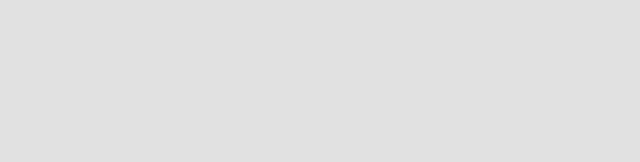
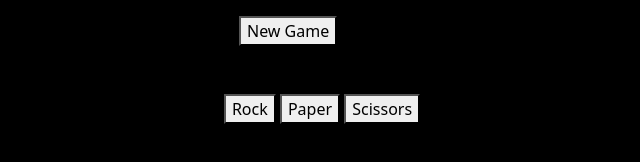
Before and after one commit to javjreyes/rockPaperScissors, a plain HTML site: page index.html in a window 1280 px wide. Shown: the whole page, without its empty margins (318-958 px from the left). Drawn offline with Linux system fonts and the light colour scheme.

Commit message:
add buttons for rock, paper, and scissors

```diff
--- a/index.html
+++ b/index.html
@@ -4,8 +4,22 @@
         <title>Rock, Paper, Scissors</title>
         <link rel="stylesheet" href="bootstrap.min.css">
         <script src="RPS.js"></script>
+        <style>body{background-color: black;}</style>
     </head>
     <body>
-
+        <div class="container">
+            <div class="row justify-content-center my-3">
+                <div class="col-4 col-md-2">
+                    <button onclick="newGame()">New Game</button>
+                </div>
+            </div>
+            <div class="row justify-content-center my-5">
+                <div class="text-center">
+                    <button>Rock</button>
+                    <button>Paper</button>
+                    <button>Scissors</button>
+                </div>
+            </div>
+        </div>
     </body>
 </html>
```
